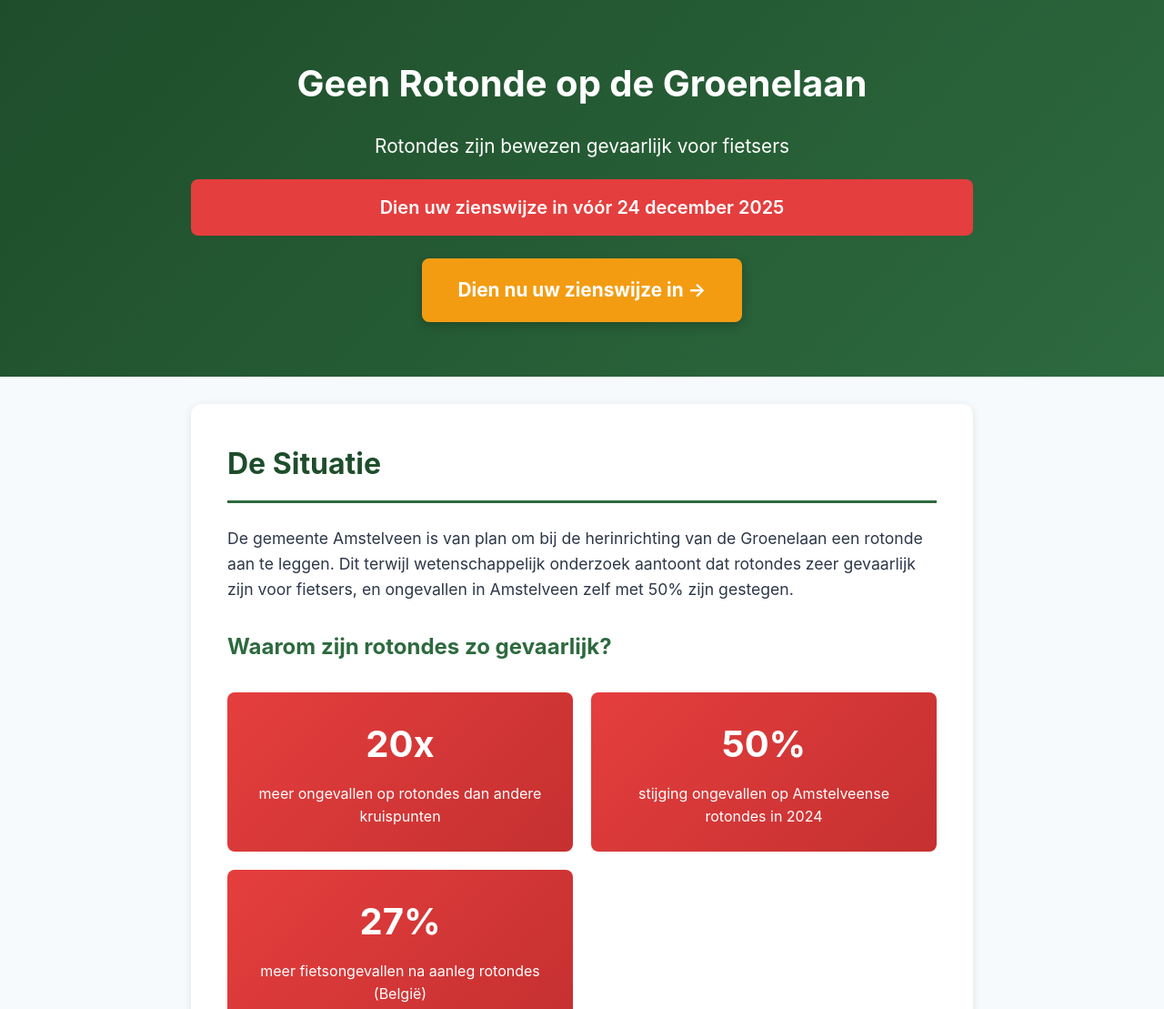
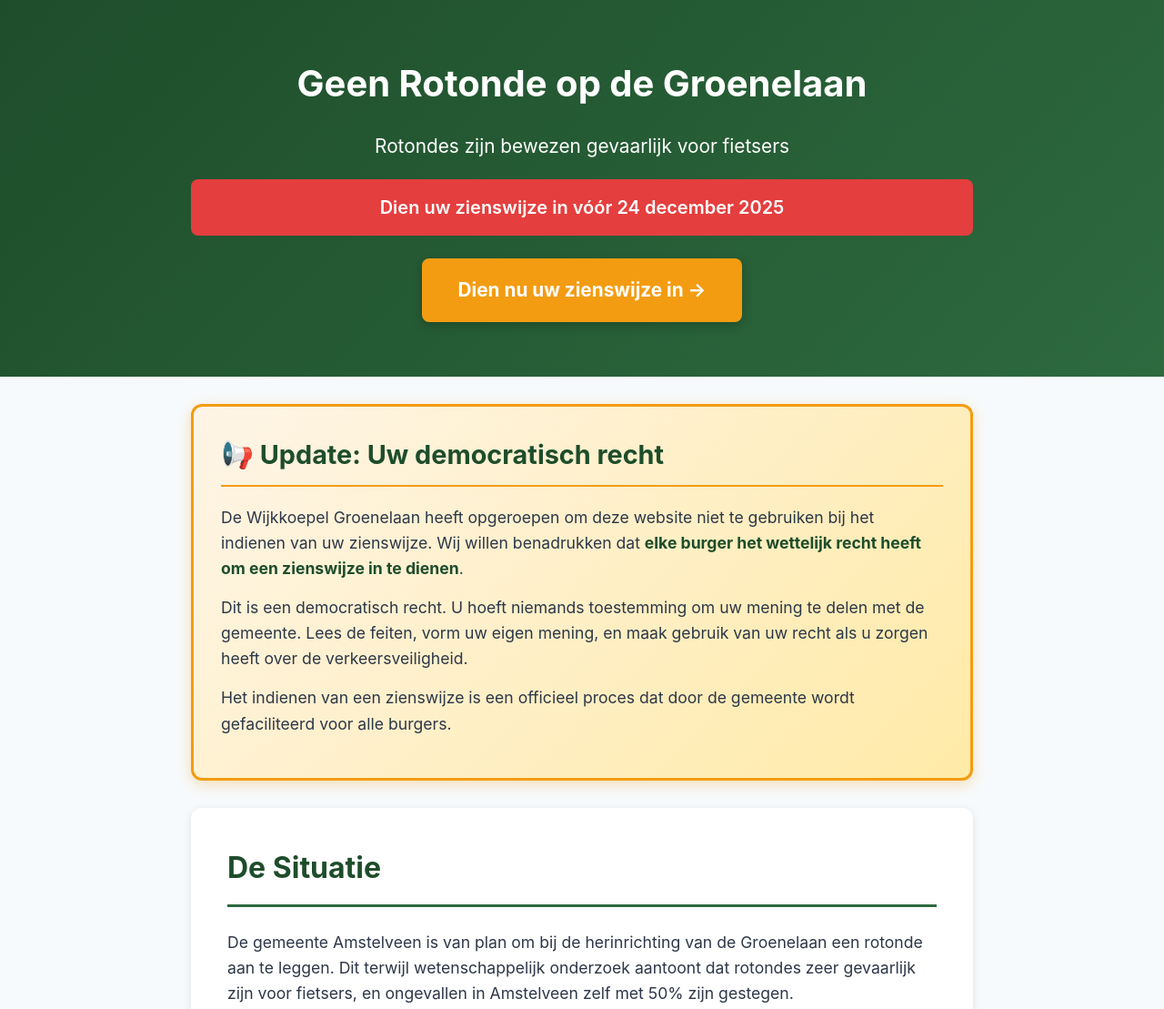
Before and after one commit to HCoban/groenelaan, a plain HTML site: page index.html in a window 1280 px wide. Shown: the top 1109 px of the page at 91% size. Drawn offline with Linux system fonts and the light colour scheme.

Commit message:
add banner

```diff
--- a/index.html
+++ b/index.html
@@ -294,6 +294,35 @@
             scroll-margin-top: 20px;
         }
 
+        .update-notice {
+            background: linear-gradient(135deg, #fef5e7 0%, #ffeaa7 100%);
+            border: 3px solid #f39c12;
+            border-radius: 12px;
+            padding: 30px;
+            margin: 30px auto;
+            max-width: 900px;
+            box-shadow: 0 4px 15px rgba(243, 156, 18, 0.3);
+        }
+
+        .update-notice h3 {
+            color: #1e4d2b;
+            font-size: 1.8rem;
+            margin: 0 0 20px 0;
+            border-bottom: 2px solid #f39c12;
+            padding-bottom: 10px;
+        }
+
+        .update-notice p {
+            font-size: 1.1rem;
+            margin-bottom: 15px;
+            color: #2d3748;
+        }
+
+        .update-notice strong {
+            color: #1e4d2b;
+            font-weight: 700;
+        }
+
         @media (max-width: 768px) {
             header h1 {
                 font-size: 1.75rem;
@@ -330,6 +359,15 @@
     </header>
 
     <div class="container">
+        <div class="update-notice">
+            <h3>📢 Update: Uw democratisch recht</h3>
+            <p>De Wijkkoepel Groenelaan heeft opgeroepen om deze website niet te gebruiken bij het indienen van uw zienswijze. Wij willen benadrukken dat <strong>elke burger het wettelijk recht heeft om een zienswijze in te dienen</strong>.</p>
+
+            <p>Dit is een democratisch recht. U hoeft niemands toestemming om uw mening te delen met de gemeente. Lees de feiten, vorm uw eigen mening, en maak gebruik van uw recht als u zorgen heeft over de verkeersveiligheid.</p>
+
+            <p>Het indienen van een zienswijze is een officieel proces dat door de gemeente wordt gefaciliteerd voor alle burgers.</p>
+        </div>
+
         <section id="situatie" class="anchor-link">
             <h2>De Situatie</h2>
             <p>De gemeente Amstelveen is van plan om bij de herinrichting van de Groenelaan een rotonde aan te leggen. Dit terwijl wetenschappelijk onderzoek aantoont dat rotondes zeer gevaarlijk zijn voor fietsers, en ongevallen in Amstelveen zelf met 50% zijn gestegen.</p>
@@ -498,7 +536,7 @@ Met vriendelijke groet,
 
     <footer>
         <div class="container">
-            <p>Onafhankelijk burgerinitiatief • Laatste update: 5 december 2025</p>
+            <p>Onafhankelijk burgerinitiatief • Laatste update: 18 december 2025</p>
         </div>
     </footer>
 
```
